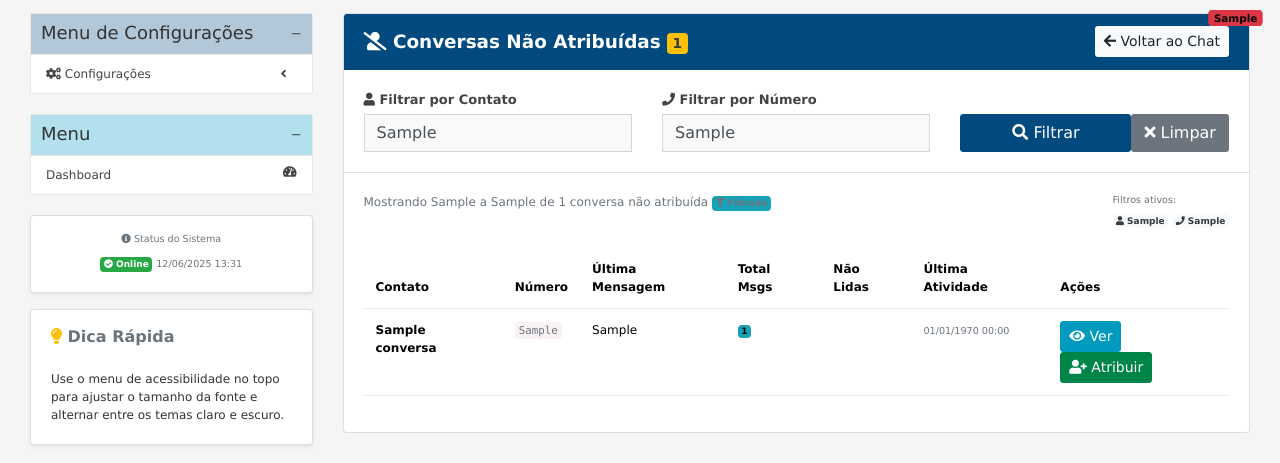
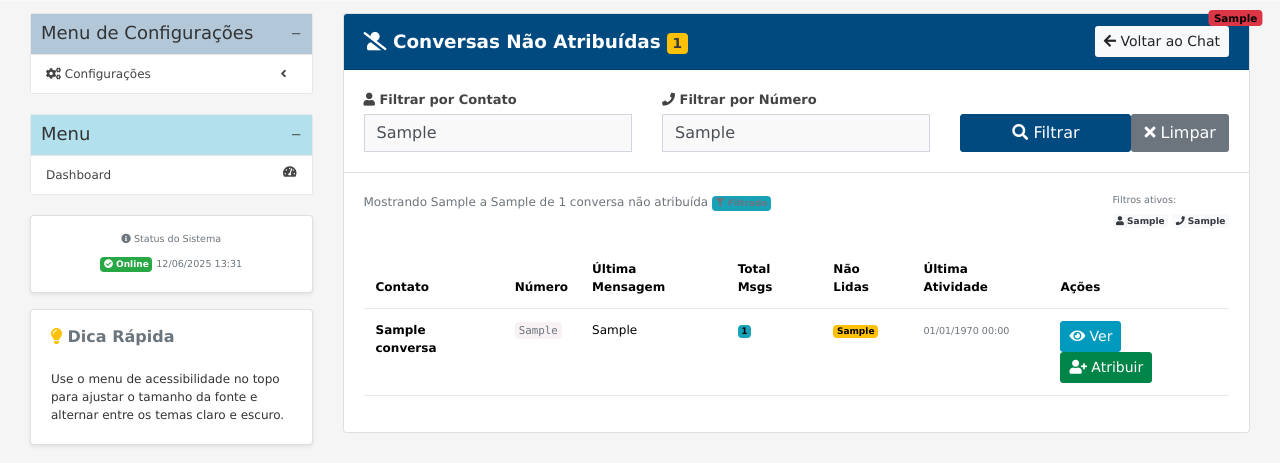
Before and after one commit to coparente/intranet-judiciaria, a PHP site: the page made by app/Views/chat/conversas_nao_atribuidas.php in a window 1280 px wide. Shown: the part 137-600 px from the top of the page. Run offline with PHP 8.4, Linux system fonts and the light colour scheme; the visitor is signed in with stand-in values (Sample User, id 1); the template is opened without the code that fills it: most values are stand-ins (such as "Sample title", 1, 10 or a date in 2020); data that the repository does not hold is empty; some libraries are stand-ins or nearby versions.

Commit message:
Atualização de conversas não atribuidas 01

```diff
--- a/app/Views/chat/conversas_nao_atribuidas.php
+++ b/app/Views/chat/conversas_nao_atribuidas.php
@@ -172,7 +172,7 @@
                                                     </td>
                                                     <td>
                                                         <?php if ($conversa->nao_lidas > 0): ?>
-                                                            <span class="badge bg-danger"><?= $conversa->nao_lidas ?></span>
+                                                            <span class="badge bg-warning"><?= $conversa->nao_lidas ?></span>
                                                         <?php else: ?>
                                                             <span class="badge bg-secondary">0</span>
                                                         <?php endif; ?>
```
